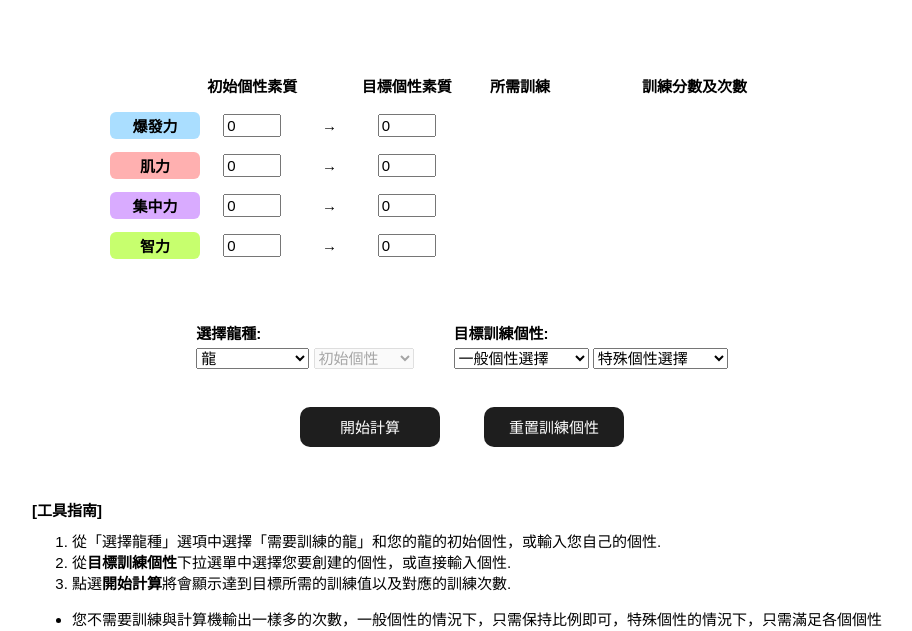
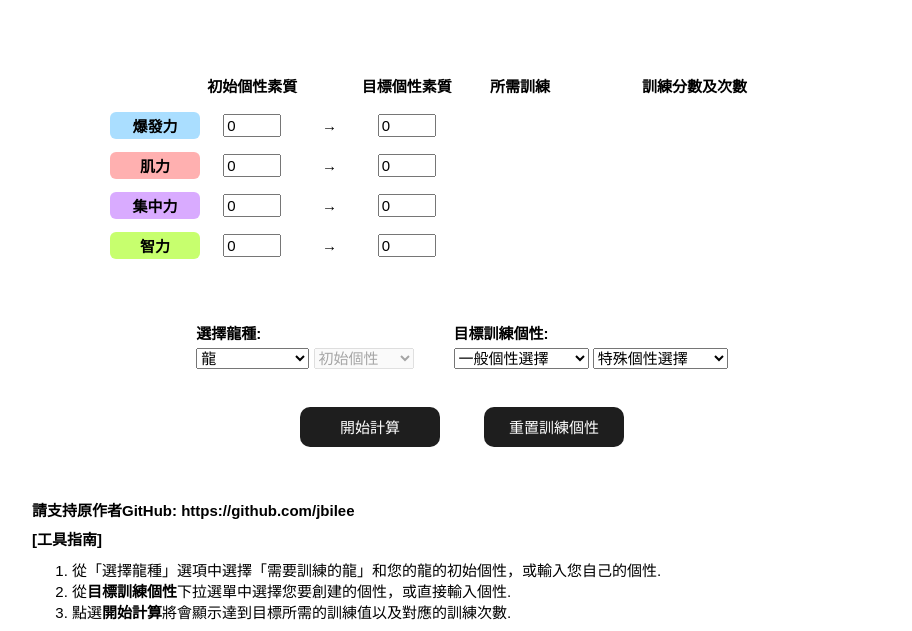
Before and after one commit to nonumpa/dvcalc, a plain HTML site: page index.html in a window 1280 px wide. Shown: the part 145-776 px from the top of the page, without its empty margins (178-1090 px from the left). Drawn offline with Linux system fonts and the light colour scheme.

Commit message:
Update index.html

```diff
--- a/index.html
+++ b/index.html
@@ -170,6 +170,7 @@
             </div>
 
             <div id="tips">
+                <h2>請支持原作者GitHub: https://github.com/jbilee </h2>
                 <h2>[工具指南]</h2>
                 <ol>
                     <li>從「選擇龍種」選項中選擇「需要訓練的龍」和您的龍的初始個性，或輸入您自己的個性.</li>
```
